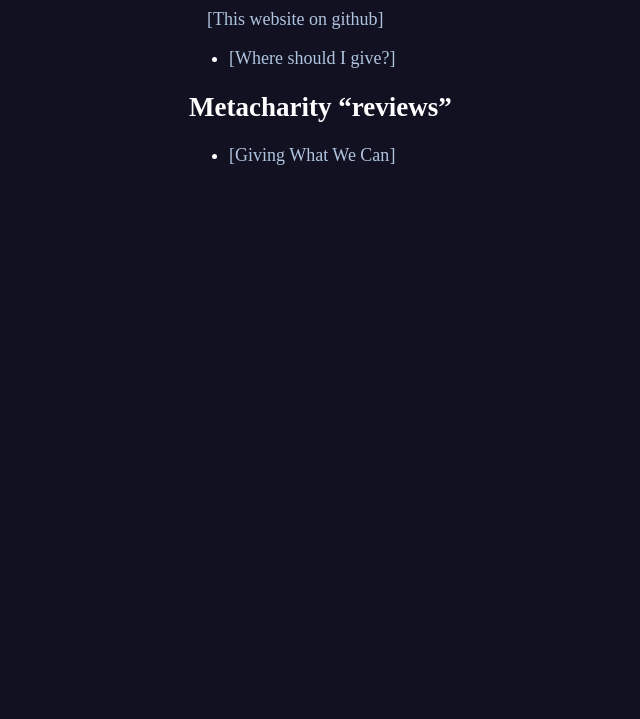
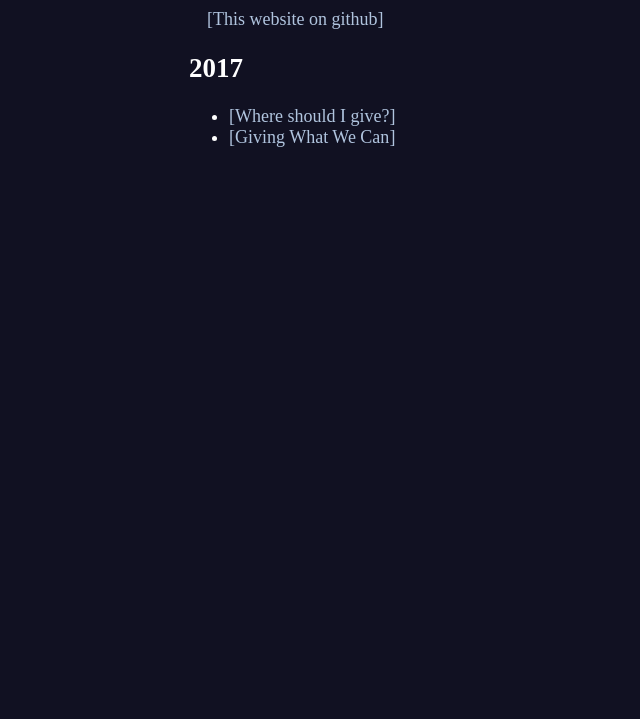
Before and after one commit to bmillwood/bmillwood.github.io, a plain HTML site: page index.html in a window 1280 px wide. Shown: the part 81-800 px from the top of the page, without its empty margins (181-821 px from the left). Drawn offline with Linux system fonts and the light colour scheme.

Commit message:
move 2017 stuff aside

```diff
--- a/index.html
+++ b/index.html
@@ -1,9 +1,7 @@
 <!DOCTYPE html>
 <html><head><meta charset="UTF-8"><link rel="stylesheet" type="text/css" href="./css/default.css"><title>index bmillwood.github.io</title></head><body><div id="content"><h1>index</h1><p><a href="https://github.com/bmillwood/bmillwood.github.io">This website on github</a></p>
+<h2 id="section">2017</h2>
 <ul>
-<li><a href="./page/Where.html">Where should I give?</a></li>
-</ul>
-<h2 id="metacharity-reviews">Metacharity “reviews”</h2>
-<ul>
-<li><a href="./page/Giving%20What%20We%20Can.html">Giving What We Can</a></li>
+<li><a href="./page/2017/Where.html">Where should I give?</a></li>
+<li><a href="./page/2017/Giving%20What%20We%20Can.html">Giving What We Can</a></li>
 </ul></div></body></html>
```
Also changed, not shown: page/2017/2017 Election.html (renamed from page/2017 Election.html, +1 -1 lines), page/2017/Giving What We Can.html (renamed from page/Giving What We Can.html, +1 -1 lines), page/2017/Where.html (renamed from page/Where.html, +1 -1 lines), page/2017/little thoughts.html (renamed from page/little thoughts.html, +1 -1 lines), 9 other files.
